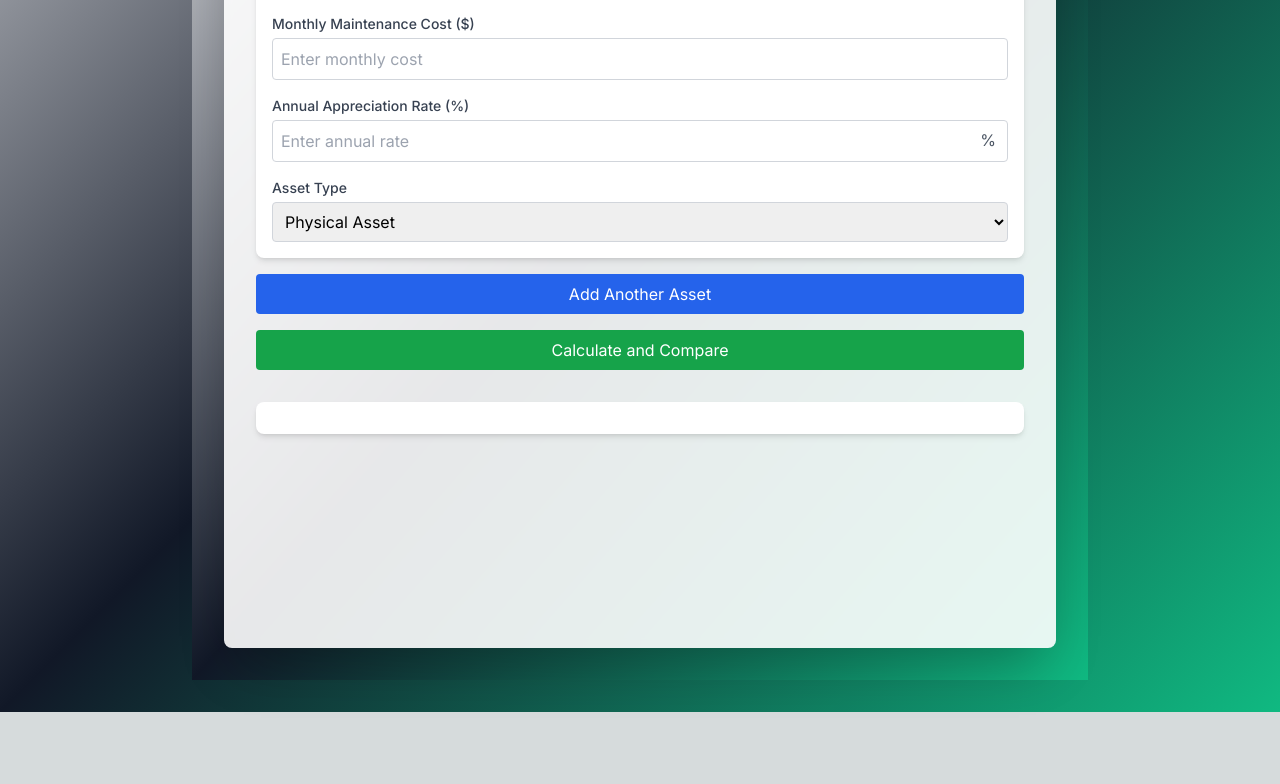
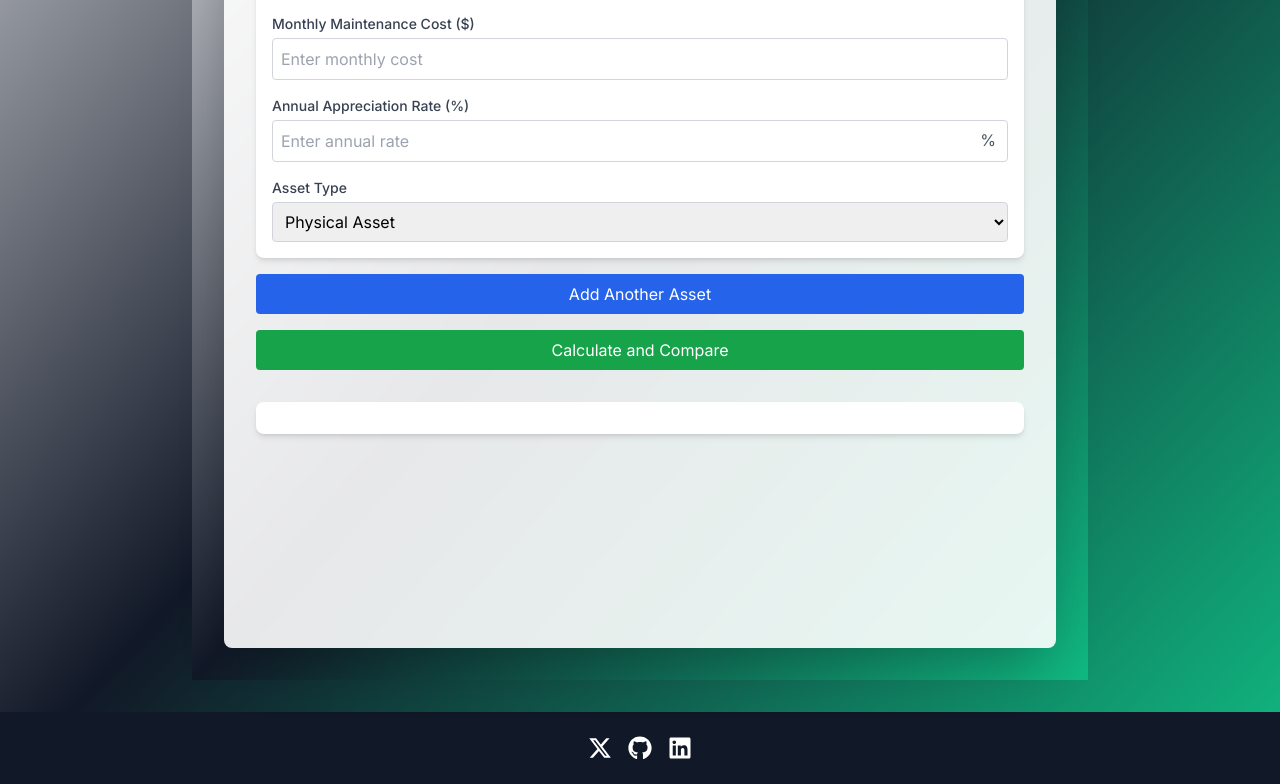
Before and after one commit to Chepenik/saylorscope, a Next.js app: page / in a window 1280 px wide. Shown: the part 574-1358 px from the top of the page. Before the commit the page ends 1286 px from the top, so only its background shows below. Built offline with nearby package versions, Linux system fonts and the light colour scheme.

Commit message:
added a footer

```diff
--- a/package.json
+++ b/package.json
@@ -20,6 +20,7 @@
     "qrcode.react": "^3.1.0",
     "react": "18.2.0",
     "react-dom": "18.2.0",
+    "react-icons": "^5.2.1",
     "rimraf": "6.0.1"
   },
   "devDependencies": {
--- /dev/null
+++ b/src/app/components/Footer.tsx
@@ -0,0 +1,30 @@
+"use client";
+
+import Link from 'next/link';
+import { FaXTwitter, FaGithub, FaLinkedin } from 'react-icons/fa6';
+
+const Footer = () => {
+  return (
+    <footer className="bg-gray-900 text-white py-6">
+      <div className="container mx-auto flex justify-center space-x-4">
+        <Link href="https://twitter.com/ConorChepenik" passHref legacyBehavior>
+          <a target="_blank" rel="noopener noreferrer" aria-label="X (formerly Twitter)">
+            <FaXTwitter className="w-6 h-6 hover:text-blue-400 transition duration-300" />
+          </a>
+        </Link>
+        <Link href="https://github.com/Chepenik/saylorscope" passHref legacyBehavior>
+          <a target="_blank" rel="noopener noreferrer" aria-label="GitHub">
+            <FaGithub className="w-6 h-6 hover:text-gray-400 transition duration-300" />
+          </a>
+        </Link>
+        <Link href="https://www.linkedin.com/in/conorchepenik/" passHref legacyBehavior>
+          <a target="_blank" rel="noopener noreferrer" aria-label="LinkedIn">
+            <FaLinkedin className="w-6 h-6 hover:text-blue-700 transition duration-300" />
+          </a>
+        </Link>
+      </div>
+    </footer>
+  );
+};
+
+export default Footer;
--- a/src/app/page.tsx
+++ b/src/app/page.tsx
@@ -3,6 +3,7 @@
 import Head from 'next/head';
 import Calculator from './components/Calculator';
 import TipButton from './components/TipButton';
+import Footer from './components/Footer';
 
 export default function Home() {
   return (
@@ -24,6 +25,7 @@ export default function Home() {
             <Calculator />
           </div>
         </main>
+      <Footer />
     </div>
   );
 }
```
Also changed, not shown: 1 other file (tests, documents, lock files or other folders). Lines whose indentation alone changed are shown as unchanged.
